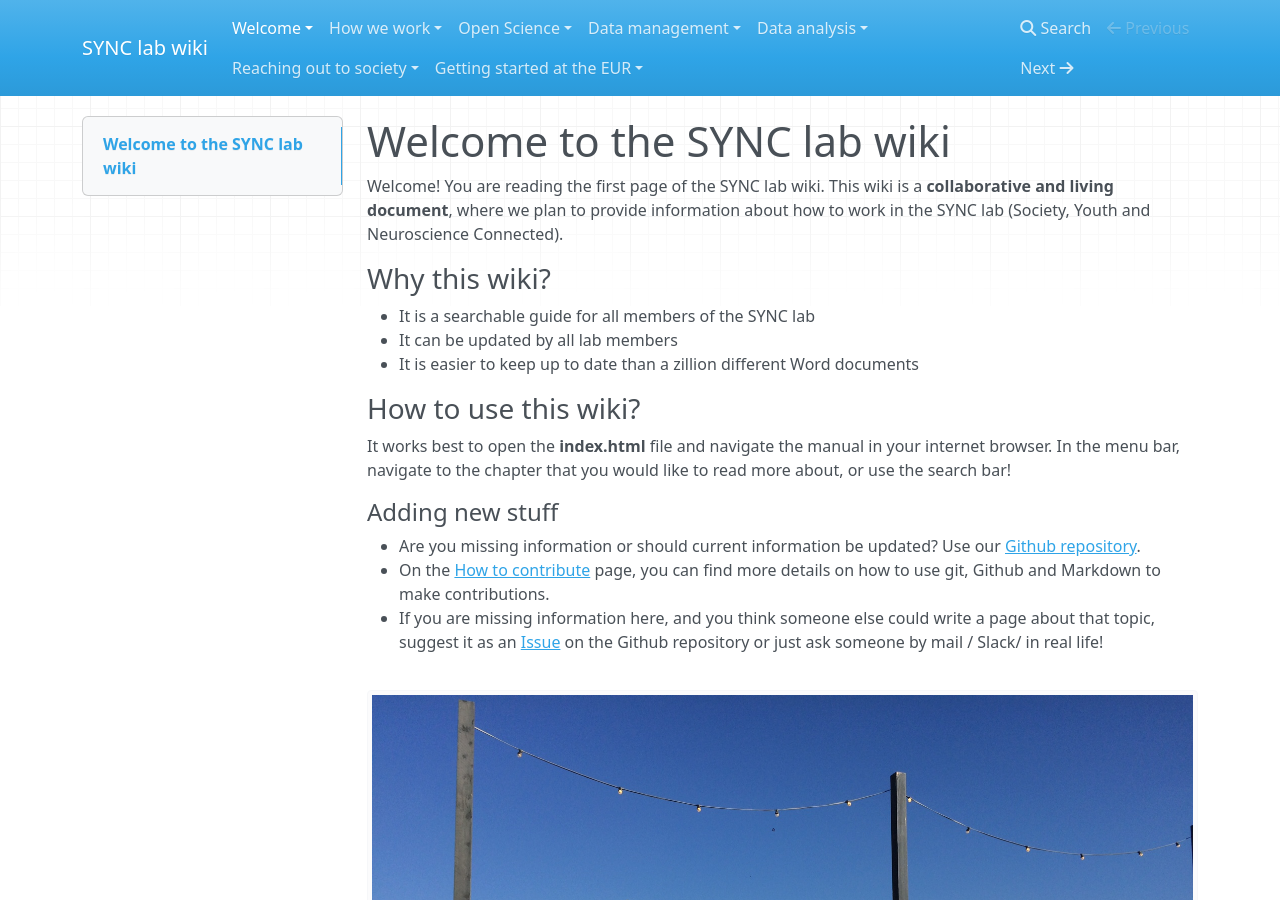
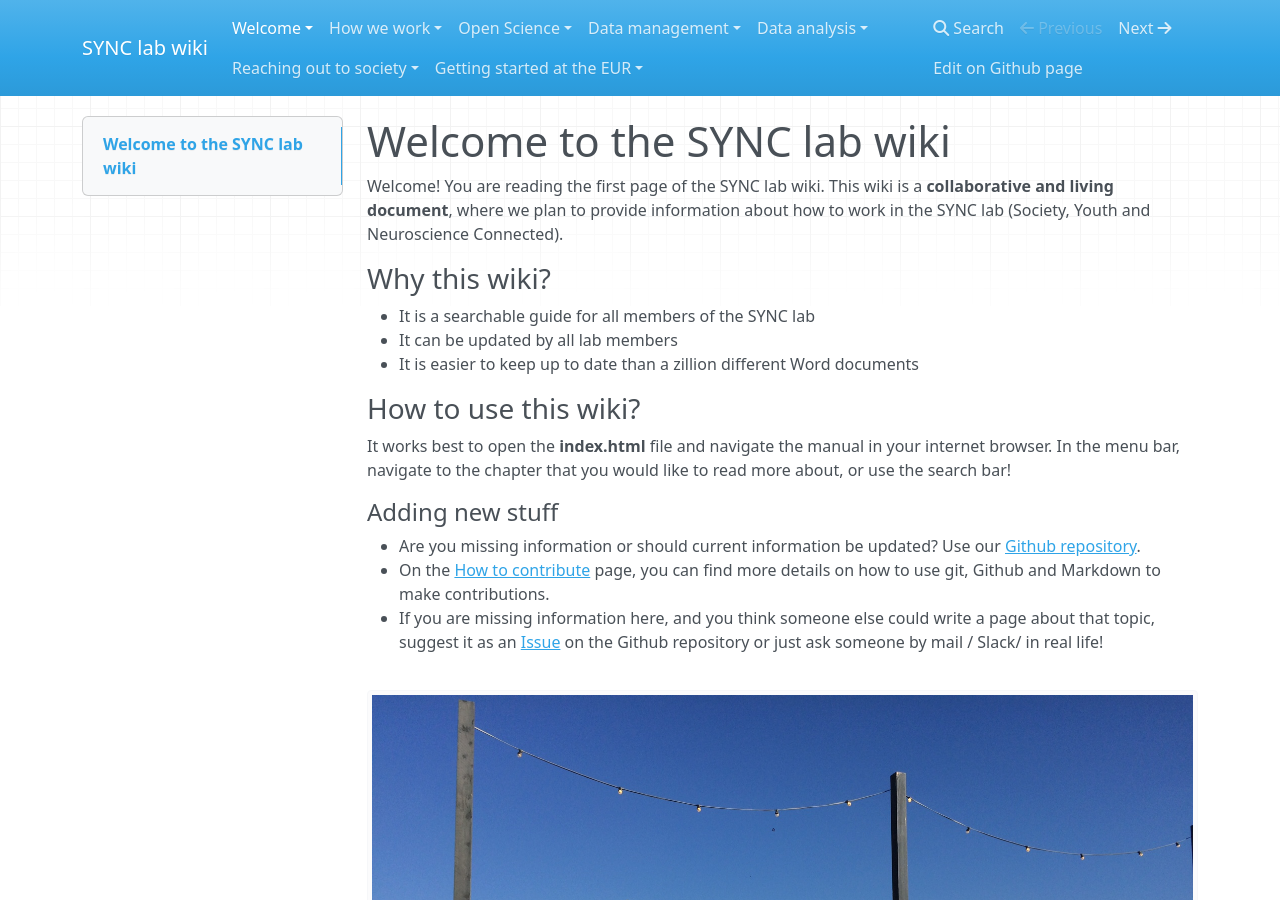
Before and after one commit to eur-synclab/eur-synclab.github.io, an MkDocs documentation site: the page built from docs/index.md, in a window 1280 px wide and 900 px high. Built offline with MkDocs 1.6.1, drawn with Linux system fonts in a browser that asks for light colours; nearby versions of some CDN libraries.

Commit message:
Edit yml file for clarity and completeness

```diff
--- a/mkdocs.yml
+++ b/mkdocs.yml
@@ -1,4 +1,15 @@
+# Website information
+
 site_name: SYNC lab wiki
+
+repo_name: Github page
+
+repo_url: https://github.com/eur-synclab/sync-manual
+
+
+
+# Page navigation
+
 nav:
 
   - Welcome:
@@ -53,5 +64,8 @@ nav:
     - Financial information: "getting-started-eur/finances.md"
     - Email signature: "getting-started-eur/email-signature.md"
 
+
+
 theme: mkdocs
+
 use_directory_urls: false
```
